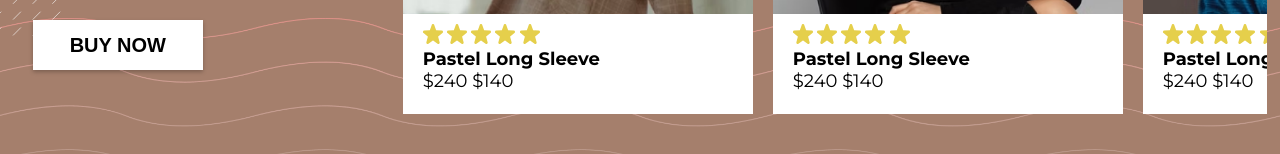
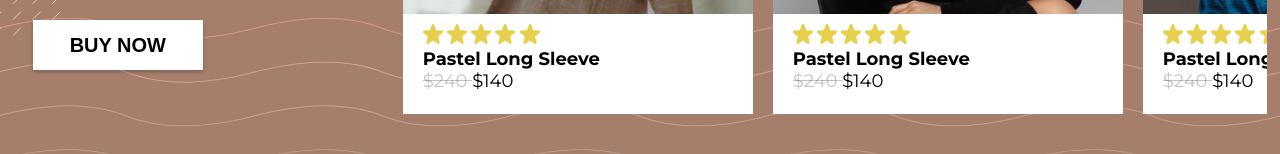
Before and after one commit to pedro-hdev/fashion, a plain HTML site: page index.html in a window 1280 px wide. Shown: the part 2662-2816 px from the top of the page. Drawn offline with Linux system fonts and the light colour scheme.

Commit message:
added: new style

```diff
--- a/style/style.scss
+++ b/style/style.scss
@@ -424,7 +424,8 @@ main {
     }
   }
   .background-seller {
-    background-image:  url(../img/detalhes/riscos.svg),url(../img/detalhes/ondas.png);
+    background-image: url(../img/detalhes/riscos.svg),
+      url(../img/detalhes/ondas.png);
     background-repeat: no-repeat;
     background-position: -60px 350px, bottom;
     background-size: 12% 12%, 100% 40%;
@@ -497,6 +498,10 @@ main {
           }
           p {
             font-size: 18px;
+            span {
+              text-decoration: line-through;
+              color: #0000003b;
+            }
           }
         }
         &:nth-child(2) {
@@ -623,15 +628,15 @@ main {
         }
       }
     }
-    .background-seller{
+    .background-seller {
       padding-top: 50px;
       padding-bottom: 50px;
-      .best-seller{
+      .best-seller {
         gap: 10px;
-        .card-carro{
+        .card-carro {
           scale: 0.9;
         }
-        .card-girl{
+        .card-girl {
           scale: 0.9;
         }
       }
```
Also changed, not shown: style/style.css, 1 other file.
